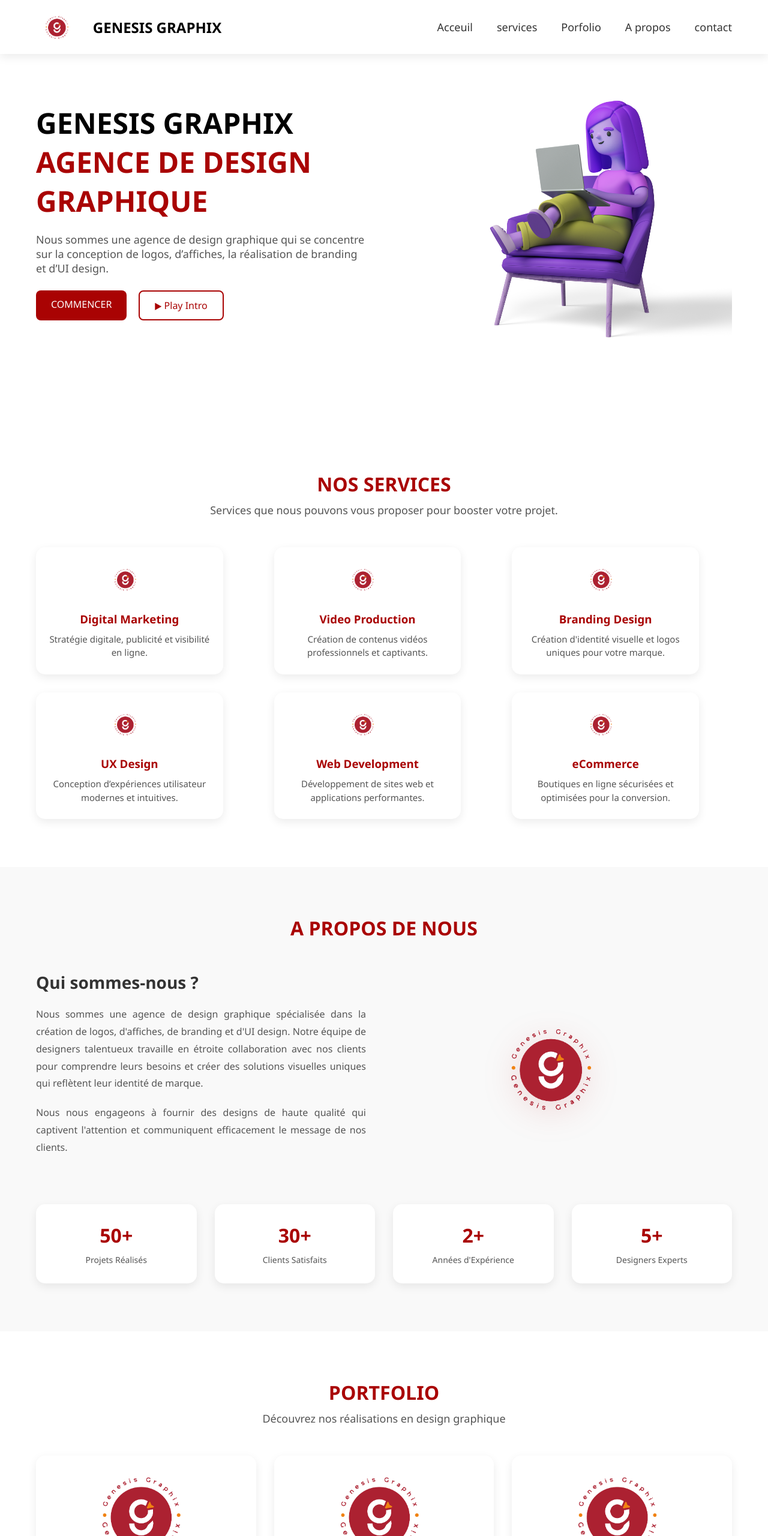
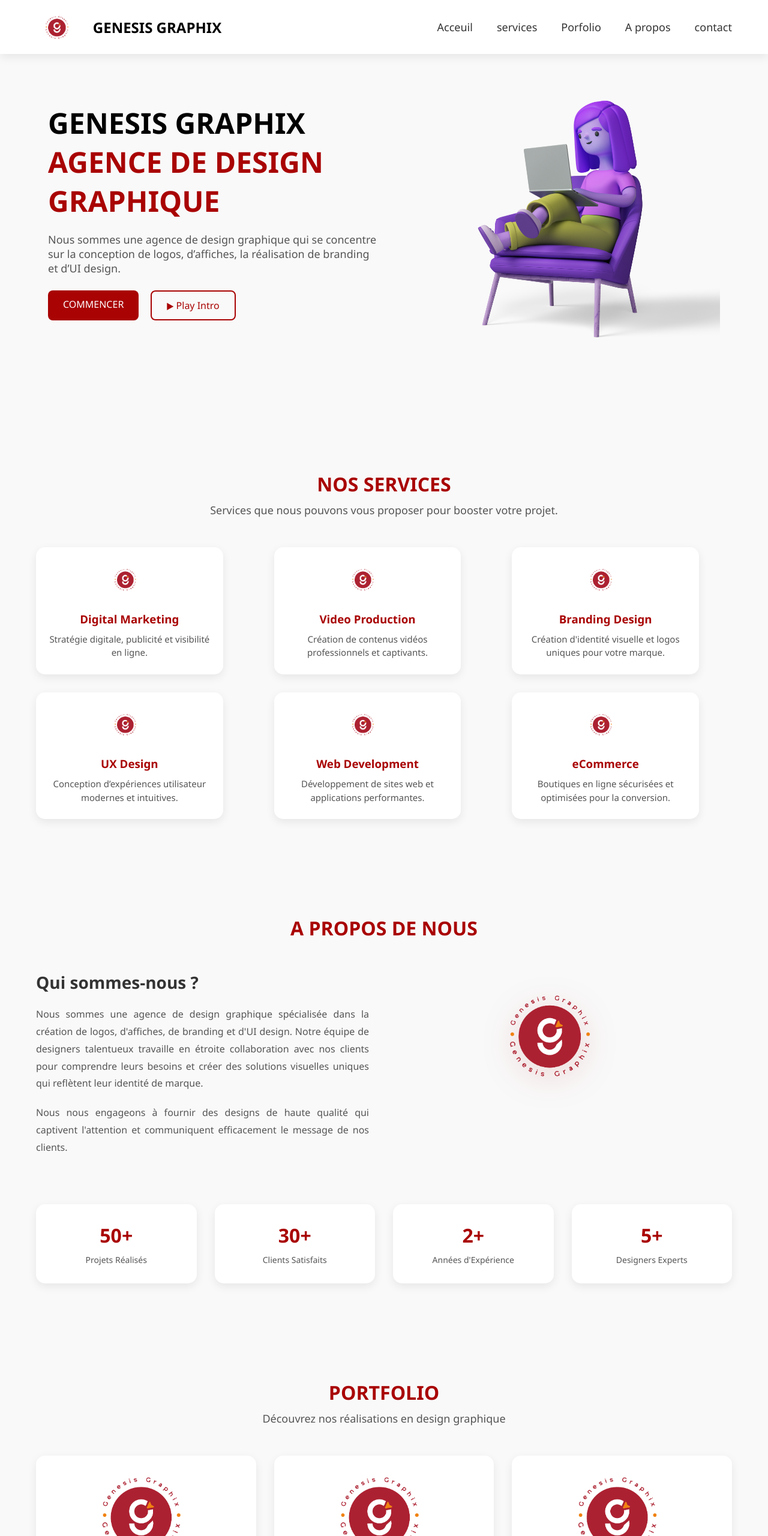
Before and after one commit to SnayeulTedy/graphix-landing-page, a plain HTML site: page index.html in a window 1280 px wide. Shown: the top 2560 px of the page at 60% size. Drawn offline with Linux system fonts and the light colour scheme.

Commit message:
colors and alignments

```diff
--- a/style.css
+++ b/style.css
@@ -3,6 +3,7 @@
     padding: 0;
     box-sizing: border-box;
     font-family: 'Segoe UI', Tahoma, Geneva, Verdana, sans-serif;
+
 }
 
 .menu {
@@ -49,9 +50,10 @@
 .hero {
     display: flex;
     align-items: center;
-    justify-content: space-between;
+    justify-content: space-evenly;
     padding: 100px 60px;
     gap: 50px;
+    background: #f9f9f9;
 }
 
 .hero-text {
@@ -116,6 +118,7 @@
 .services {
     padding: 80px 60px;
     text-align: center;
+    background: #f9f9f9;
 }
 
 .services h2 {
@@ -180,8 +183,9 @@
 
 .about-content {
     display: flex;
-    align-items: center;
-    gap: 60px;
+    align-self: center;
+    justify-content: space-around;
+    gap: 50px;
     margin-bottom: 60px;
 }
 
@@ -249,6 +253,7 @@
 
 #portfolio {
     padding: 80px 60px;
+    background: #f9f9f9;
 }
 
 .portfolio h2 {
```
Also changed, not shown: index.html (+9 -5 lines).
